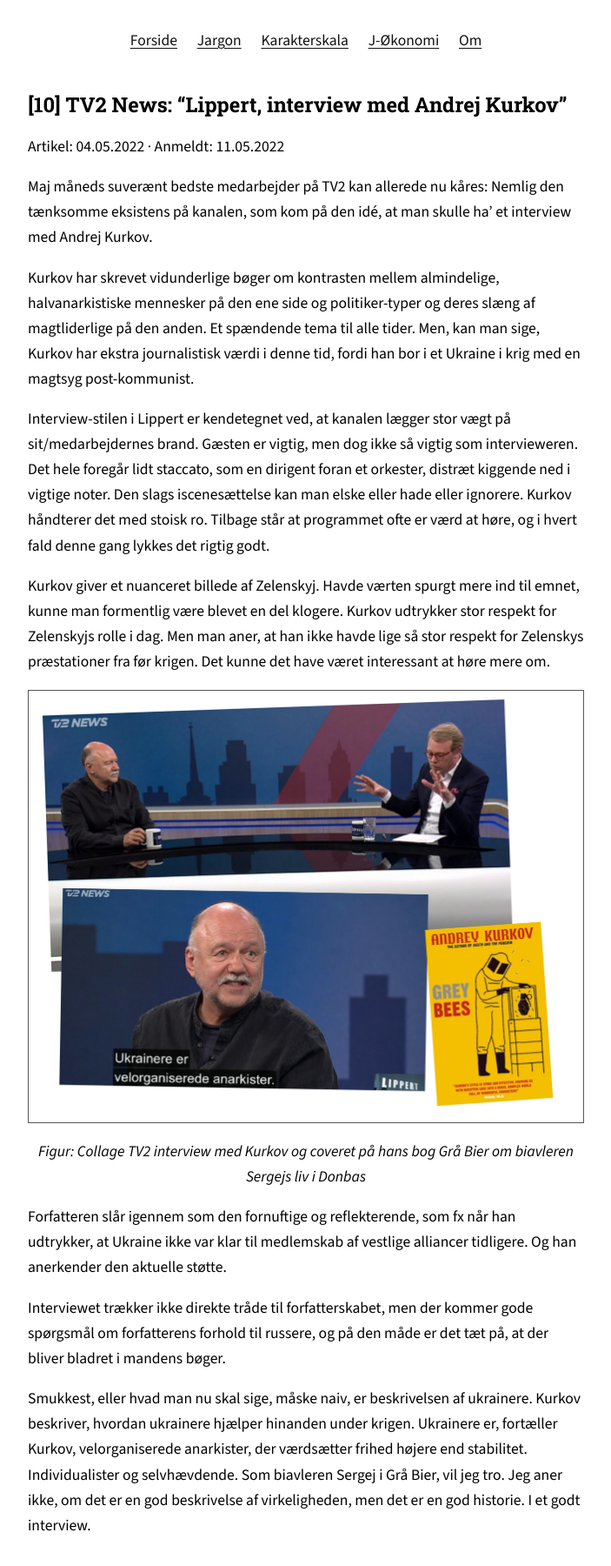
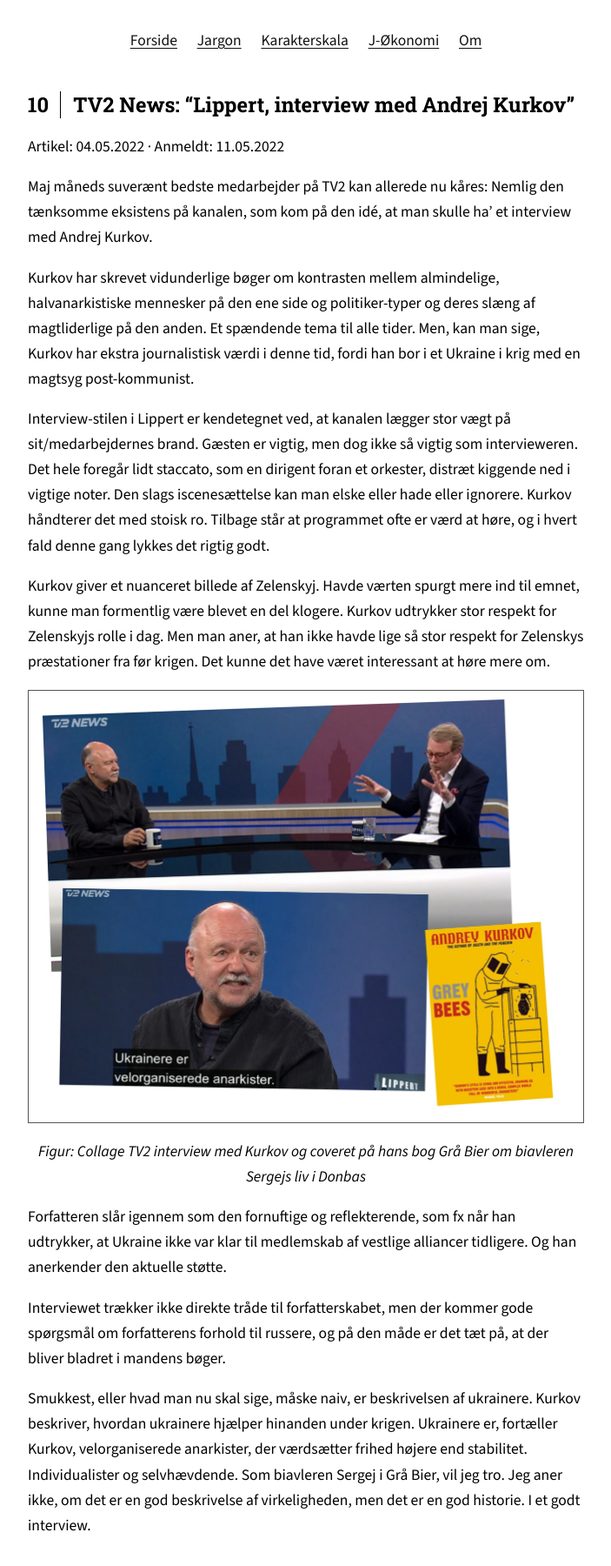
Before and after one commit to MichaelOAppel/OmJournalistik, a Jekyll site: the page built from _posts/2022-05-11-tv2-news-lippert-kurkov.md, in a window 1280 px wide. Shown: the whole page at 87% size, without its empty margins (288-991 px from the left). Built offline with Jekyll 4.4.1, drawn with Linux system fonts in a browser that asks for light colours.

Commit message:
Update default.html

```diff
--- a/_layouts/default.html
+++ b/_layouts/default.html
@@ -44,6 +44,9 @@
     a { color: #111111; text-decoration: underline; text-decoration-thickness: 1px; text-underline-offset: 0.15em; }
     a:visited { color: #444444; }
     a:hover { color: #b22; }
+    h1.anmeldelse { display: flex; align-items: baseline; }
+    h1.anmeldelse .kar { flex: none; padding-right: 0.8rem; white-space: nowrap; font-variant-numeric: tabular-nums; }
+    h1.anmeldelse .tit { border-left: 1px solid currentColor; padding-left: 0.9rem; }
   </style>
 </head>
 <body>
@@ -55,7 +58,7 @@
     <a href="{{ '/om/' | relative_url }}">Om</a>
   </nav>
   {% if page.collection == "posts" %}
-    <h1 class="anmeldelse">[{{ page.karakter }}] {{ page.medie }}: “{{ page.title }}”</h1>
+  <h1 class="anmeldelse"><span class="kar">{{ page.karakter }}</span><span class="tit">{{ page.medie }}: “{{ page.title }}”</span></h1>
   {% endif %}
   {{ content }}
 </body>
```
